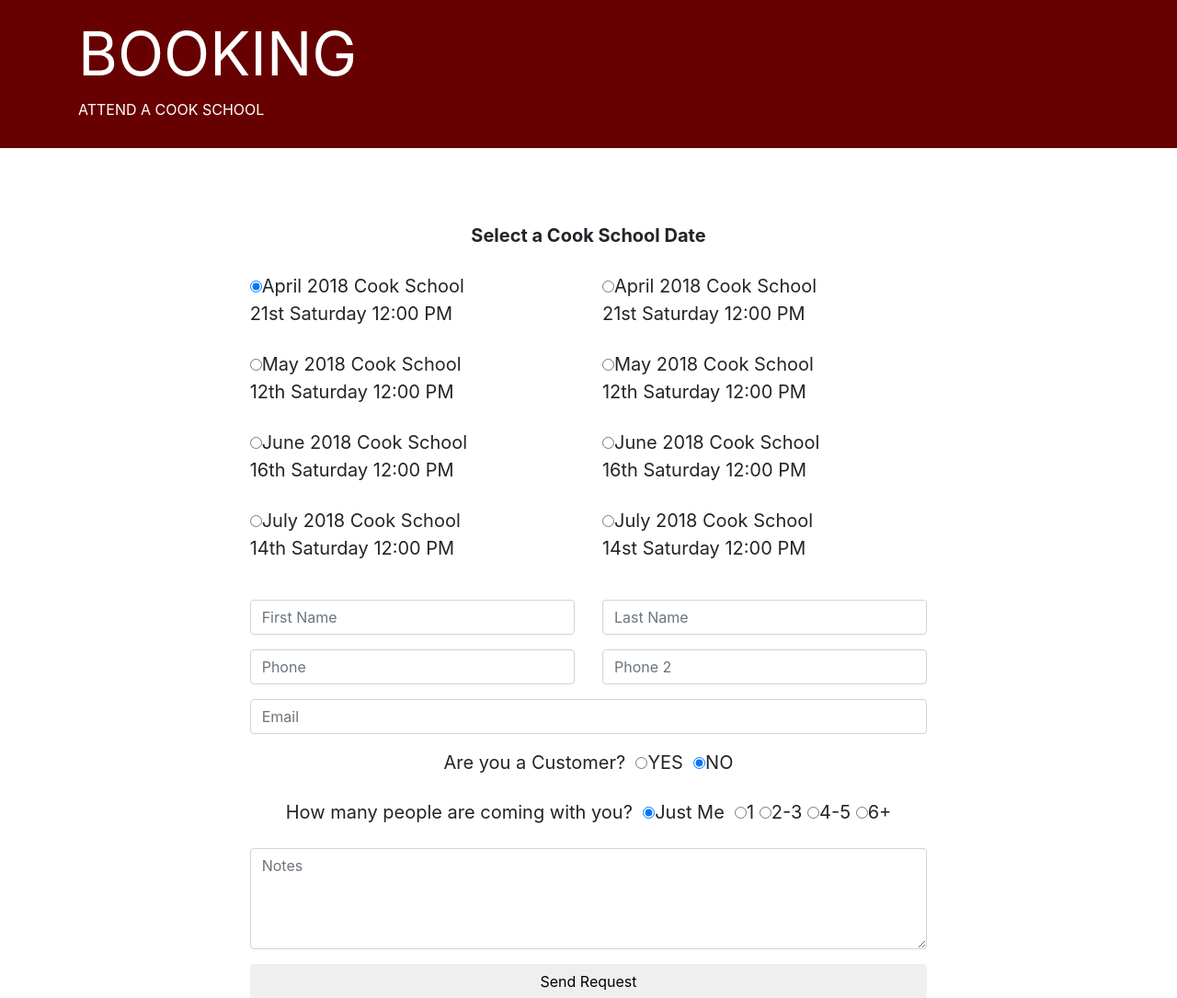
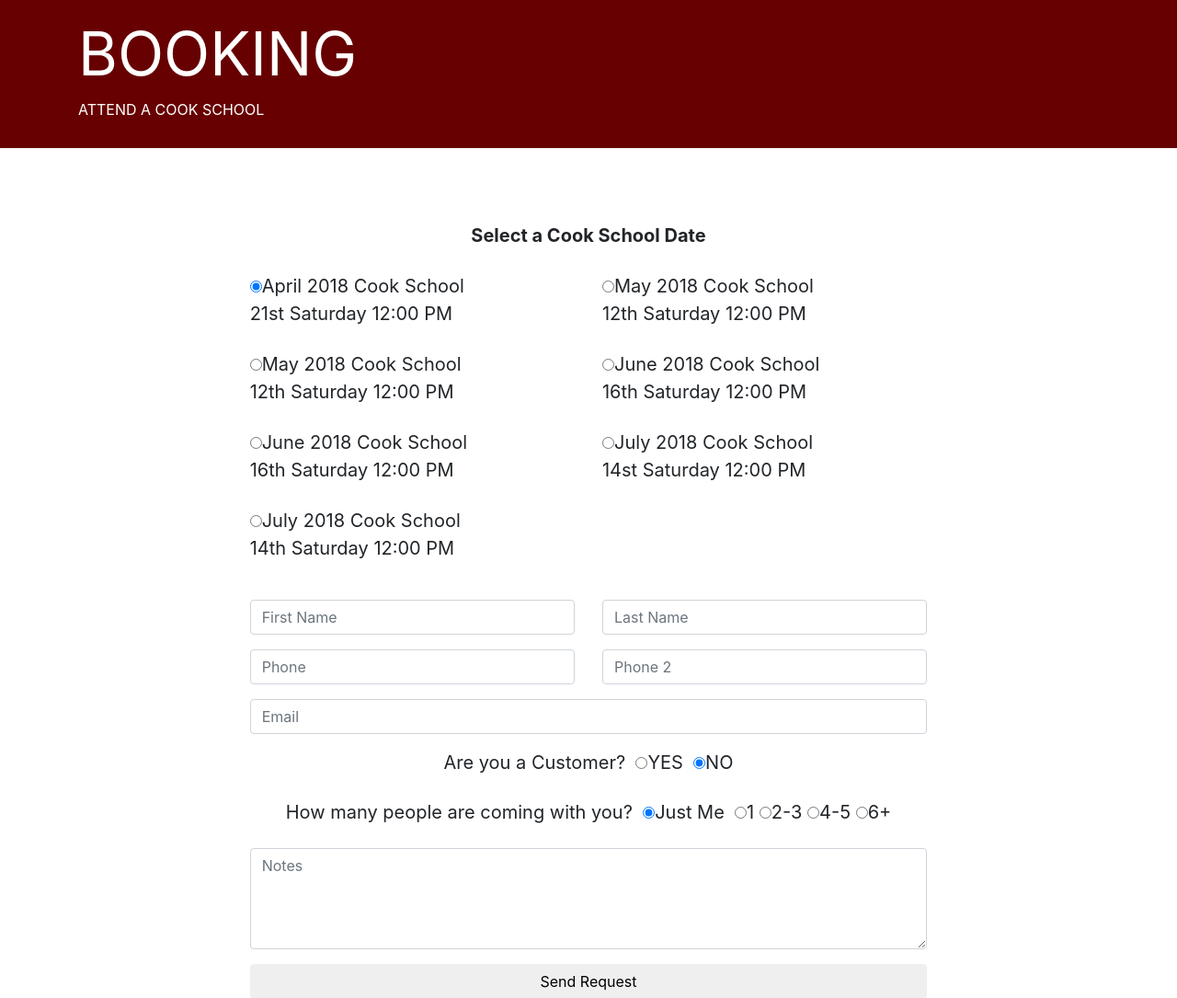
Before and after one commit to DrKimpatrick/freshredfive, a Flask app: page /cookschool in a window 1280 px wide. Shown: the part 2974-4059 px from the top of the page at 92% size. Run offline with Flask 2, Linux system fonts and the light colour scheme; some libraries are stand-ins or nearby versions.

Commit message:
removed duplicate april date

```diff
--- a/templates/cookschool.html
+++ b/templates/cookschool.html
@@ -225,7 +225,7 @@
 								<div class="form-group">
 									<div class="radio" style="text-align: left;">
 										<!-- <label><input type="radio" name="cookschooldate" checked="checked">March 2018 Cook School<br>17th Saturday 12:00 PM</label> -->
-									  	<label><input type="radio" name="cookschooldate">April 2018 Cook School<br>21st Saturday 12:00 PM</label>
+									  	<!-- <label><input type="radio" name="cookschooldate">April 2018 Cook School<br>21st Saturday 12:00 PM</label> -->
 									  	<label><input type="radio" name="cookschooldate">May 2018 Cook School<br>12th Saturday 12:00 PM</label>
 									  	<label><input type="radio" name="cookschooldate">June 2018 Cook School<br>16th Saturday 12:00 PM</label>
 									  	<label><input type="radio" name="cookschooldate">July 2018 Cook School<br>14st Saturday 12:00 PM</label>
```
